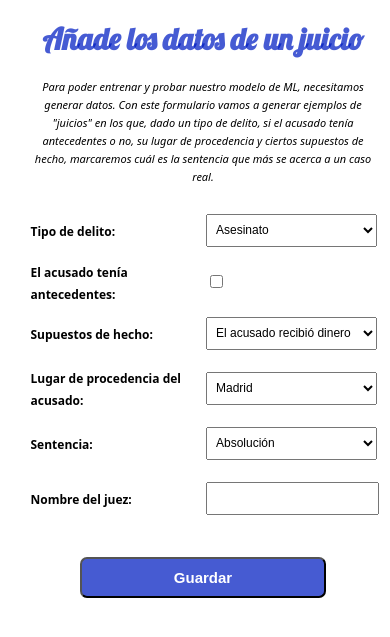
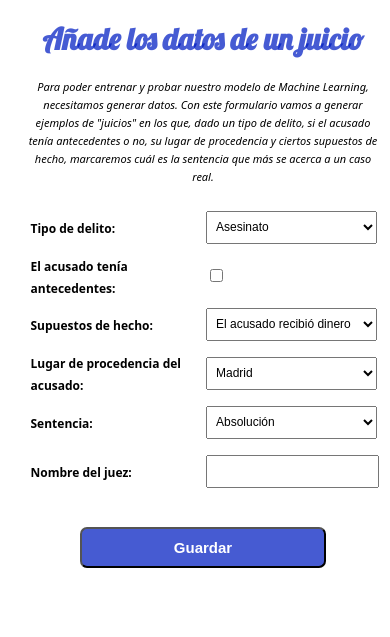
Before and after one commit to IrenePEncinar/robot_judge, a Django app: page / in a window 390 px wide. Shown: the top 637 px of the page. Run offline with Django 3.2, Linux system fonts and the light colour scheme; some libraries are stand-ins or nearby versions.

Commit message:
Adjust texts and css

```diff
--- a/courtroom/static/courtroom/css/index.css
+++ b/courtroom/static/courtroom/css/index.css
@@ -96,6 +96,10 @@ body {
     width: 90%;
   }
 
+  #form-container td {
+    padding: 7px 0;
+  }
+
   #form-container label {
     font-size: 12px;
   }
--- a/courtroom/templates/index.html
+++ b/courtroom/templates/index.html
@@ -17,7 +17,7 @@
   <body>
     <div id="description">
       <h1> Añade los datos de un juicio </h1>
-      <p> Para poder entrenar y probar nuestro modelo de ML, necesitamos generar datos. Con este formulario vamos a generar ejemplos de "juicios" en los que, dado un tipo de delito, si el acusado tenía antecedentes o no, su lugar de procedencia y ciertos supuestos de hecho, marcaremos cuál es la sentencia que más se acerca a un caso real.</p>
+      <p> Para poder entrenar y probar nuestro modelo de Machine Learning, necesitamos generar datos. Con este formulario vamos a generar ejemplos de "juicios" en los que, dado un tipo de delito, si el acusado tenía antecedentes o no, su lugar de procedencia y ciertos supuestos de hecho, marcaremos cuál es la sentencia que más se acerca a un caso real.</p>
     </div>
     <div id="form-container">
       <form action="guardar_juicio" method="post">
```
